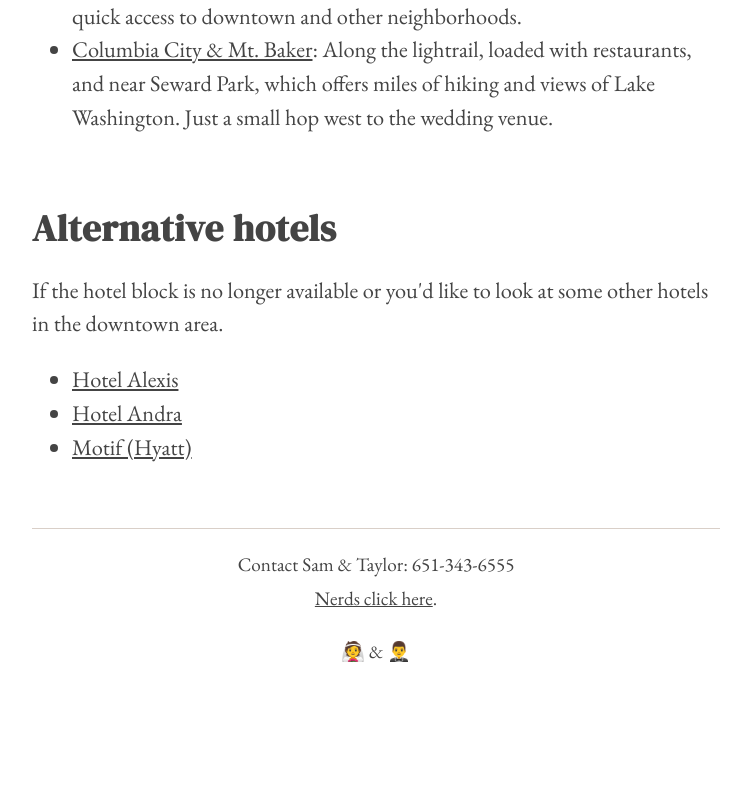
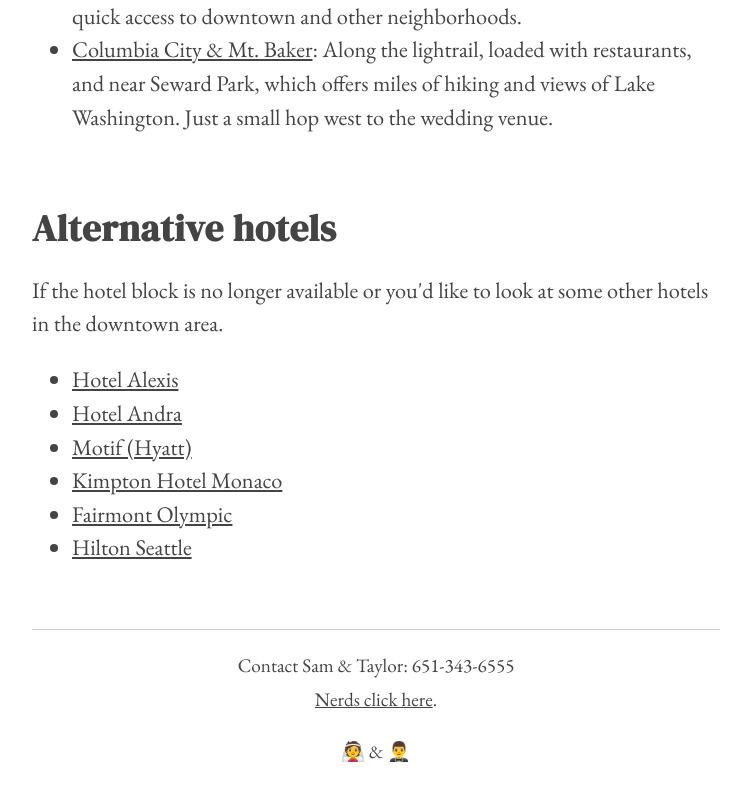
Before and after one commit to mapsam/tksm, a Next.js app: page /accomodations in a window 1280 px wide. Shown: the part 1250-2050 px from the top of the page, without its empty margins (264-1015 px from the left). Before the commit the page ends 1953 px from the top, so only its background shows below. Built offline with nearby package versions, Linux system fonts and the light colour scheme.

Commit message:
more hotels

```diff
--- a/pages/accomodations.tsx
+++ b/pages/accomodations.tsx
@@ -41,6 +41,9 @@
           <li><a href="https://www.sonesta.com/royal-sonesta/wa/seattle/alexis-royal-sonesta-hotel-seattle/" target="_blanke">Hotel Alexis</a></li>
           <li><a href="https://hotelandra.com/" target="_blank">Hotel Andra</a></li>
           <li><a href="https://www.expedia.com/Seattle-Hotels-Motif-Seattle.h50947.Hotel-Information" target="_blank">Motif (Hyatt)</a></li>
+          <li><a href="https://www.monaco-seattle.com/" target="_blank">Kimpton Hotel Monaco</a></li>
+          <li><a href="https://www.fairmont.com/seattle/" target="_blank">Fairmont Olympic</a></li>
+          <li><a href="https://www.hilton.com/en/hotels/seashhf-hilton-seattle/" target="_blank">Hilton Seattle</a></li>
         </ul>
       </Block>
     </Content>
```
